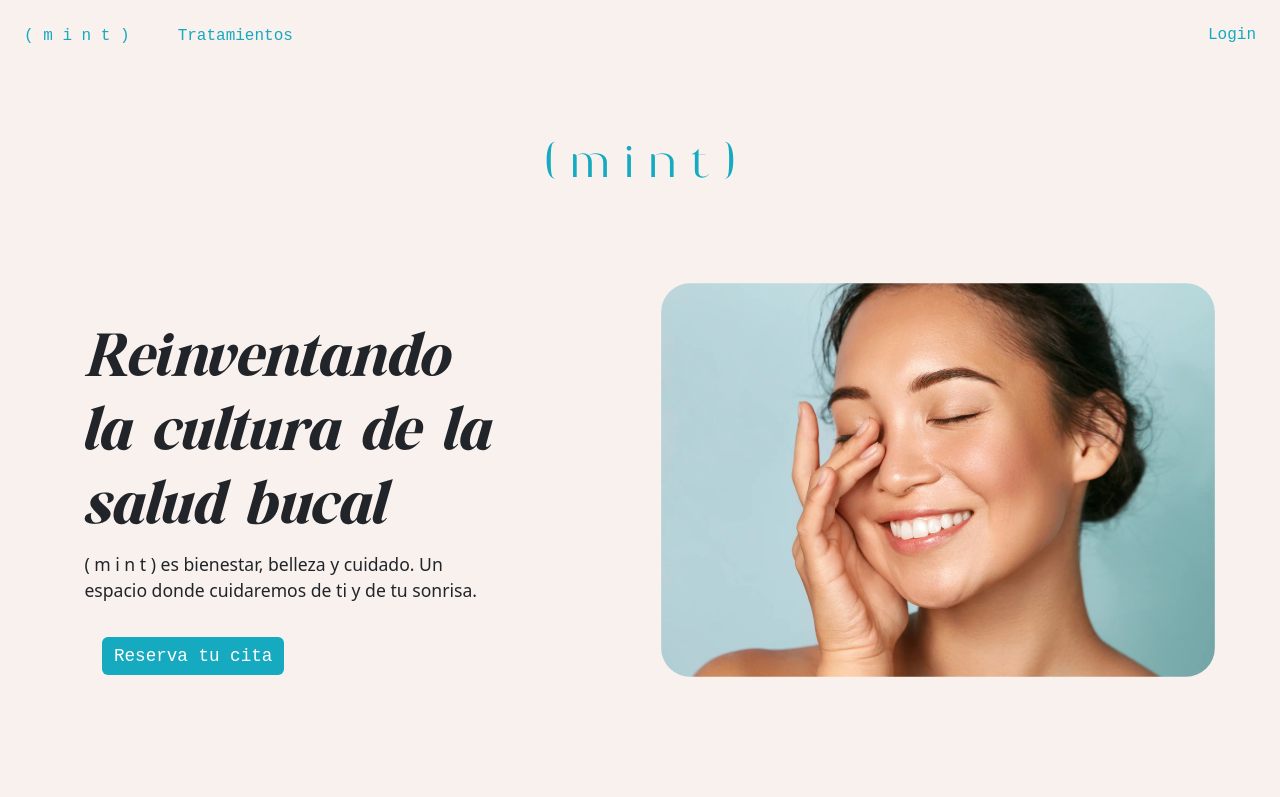
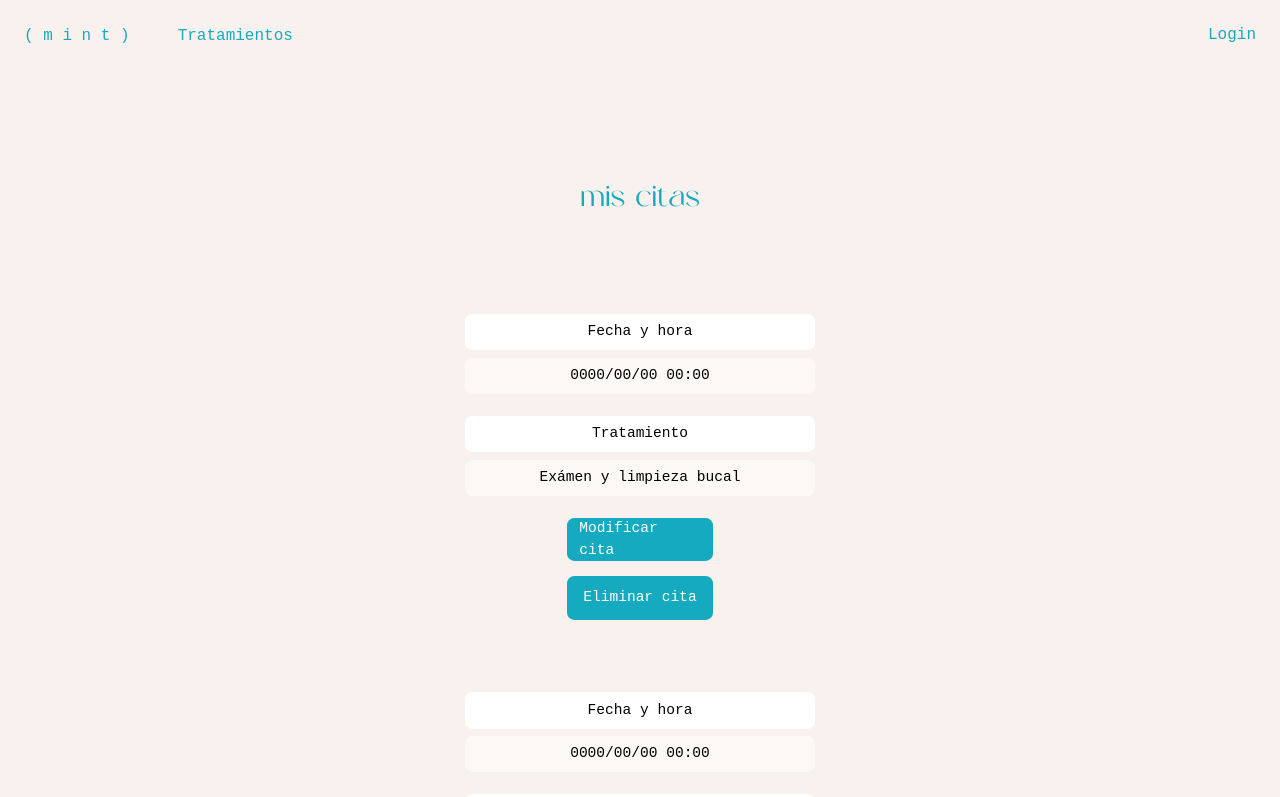
Before and after one commit to Coral-JM/cjm-fsd_front_clinica_dental, a React (Vite) app: page /appointmentsasuser in a window 1280 px wide. Before the commit this address led to /. Shown: the top 797 px of the page. Built offline with nearby package versions, Linux system fonts and the light colour scheme.

Commit message:
feat: appointments view and routes added and styled

```diff
--- /dev/null
+++ b/src/pages/AppointmentsAsUser/AppointmentsAsUser.css
@@ -0,0 +1,62 @@
+.appointmentsUserBody{
+    display: flex;
+    flex-direction: column;
+    justify-content: center;
+    align-items: center;
+    font-family: monospace;
+    font-size: 1.3em;
+    color: #15aabf;
+}
+.appointmentsTittle{
+    display: flex;
+    flex-direction: column;
+    justify-content: center;
+    align-items: center;
+    padding: 3em;
+    font-family: "Rantera";
+    font-size: 1.5em;
+}
+.appointmentsLines{
+    background-color: white;
+    color: black;
+    font-size: 0.7em;
+    height: 2.5em;
+    display: flex;
+    justify-content: center;
+    align-items: center;
+    border-radius: 0.5em;
+    margin-bottom: 0.5em;
+}
+.appointmentsApi {
+    background-color: rgb(255, 255, 255, 0.5) ;
+    color: black;
+    font-size: 0.7em;
+    height: 2.5em;
+    display: flex;
+    justify-content: center;
+    align-items: center;
+    border-radius: 0.5em;
+    cursor: pointer;
+    margin-bottom: 1.5em;
+    cursor: pointer;
+}
+.modificarCita, .eliminarCita {
+    height: 3em;
+    background-color: #15aabf;
+    color: white;
+    border-radius: 0.5em;
+    display: flex;
+    justify-content: center;
+    align-items: center;
+    font-size: 0.7em;
+    cursor: pointer;
+    margin-bottom: 1em;
+}
+.modificarCita:hover, .eliminarCita:hover {
+    transition: 0.3s;
+    color: black;
+}
+
+.eliminarCita {
+    margin-bottom: 5em;
+}
--- /dev/null
+++ b/src/pages/AppointmentsAsUser/AppointmentsAsUser.jsx
@@ -0,0 +1,43 @@
+import React from "react";
+import './AppointmentsAsUser.css'
+
+export const AppointmentsAsUser = () => {
+    return (
+        <div className="container">
+            <div className="row appointmentsUserBody">
+                <div className="col appointmentsTittle">mis citas</div>
+
+                <div style= {{width:"24em"}}className="appointmentsLines">Fecha y hora</div>
+                <div style= {{width:"24em"}}className="appointmentsApi">0000/00/00 00:00</div>
+                {/* Este último div deberá ser un input text con los datos de la cita que aparezcan
+                por defecto según el usuario y tendrá que tener habilitada la opción de modificación y eliminación*/}
+
+                <div style= {{width:"24em"}}className="appointmentsLines">Tratamiento</div>
+                <div style= {{width:"24em"}}className="appointmentsApi">Exámen y limpieza bucal</div>
+                {/* Este último div deberá ser un input text con los datos de la cita que aparezcan
+                por defecto según el usuario y tendrá que tener habilitada la opción de modificación y eliminación*/}
+
+                <div style= {{width:"10em"}}className="modificarCita">Modificar cita</div>
+                <div style= {{width:"10em"}}className="eliminarCita">Eliminar cita</div>
+
+                {/* //////////////////////////////////////////////////////////////////////////////////////////////////////// */}
+
+                <div style= {{width:"24em"}}className="appointmentsLines">Fecha y hora</div>
+                <div style= {{width:"24em"}}className="appointmentsApi">0000/00/00 00:00</div>
+                {/* Este último div deberá ser un input text con los datos de la cita que aparezcan
+                por defecto según el usuario y tendrá que tener habilitada la opción de modificación y eliminación*/}
+
+                <div style= {{width:"24em"}}className="appointmentsLines">Tratamiento</div>
+                <div style= {{width:"24em"}}className="appointmentsApi">Exámen y limpieza bucal</div>
+                {/* Este último div deberá ser un input text con los datos de la cita que aparezcan
+                por defecto según el usuario y tendrá que tener habilitada la opción de modificación y eliminación*/}
+
+                <div style= {{width:"10em"}}className="modificarCita">Modificar cita</div>
+                <div style= {{width:"10em"}}className="eliminarCita">Eliminar cita</div>
+
+
+            </div>
+
+        </div>
+    );
+};
--- a/src/pages/Body/Body.jsx
+++ b/src/pages/Body/Body.jsx
@@ -8,6 +8,7 @@ import { Register } from '../Register/Register';
 import { Tratamientos } from '../Tratamientos/Tratamientos'
 import { Profile } from '../Profile/Profile'
 import { UpdateUser } from '../UpdateUser/UpdateUser'
+import { AppointmentsAsUser } from '../AppointmentsAsUser/AppointmentsAsUser'
 
 export const Body = () => {
      return (
@@ -20,6 +21,8 @@ export const Body = () => {
                 <Route path="/tratamientos" element={<Tratamientos />}/>
                 <Route path="/profile" element={<Profile />}/>
                 <Route path="/updateUser" element={<UpdateUser />}/>
+                <Route path="/appointmentsasuser" element={<AppointmentsAsUser />}/>
+
             </Routes>
         </>
      )
--- a/src/pages/Profile/Profile.jsx
+++ b/src/pages/Profile/Profile.jsx
@@ -12,7 +12,7 @@ export const Profile = () => {
                 <div className="col profileTittle">( perfil de usuario )</div>
 
                 <div onClick={()=>navigate("/UpdateUser")} style= {{width:"24em"}}className="profileLines">Información del usuario</div>
-                <div onClick={()=>navigate("/appointments")} style= {{width:"24em"}}className="profileLines">Mis citas</div>
+                <div onClick={()=>navigate("/appointmentsasuser")} style= {{width:"24em"}}className="profileLines">Mis citas</div>
                 <div onClick={()=>navigate("/home")} style= {{width:"24em"}}className="profileLinesEnd">Log out</div>
 
             </div>
```
